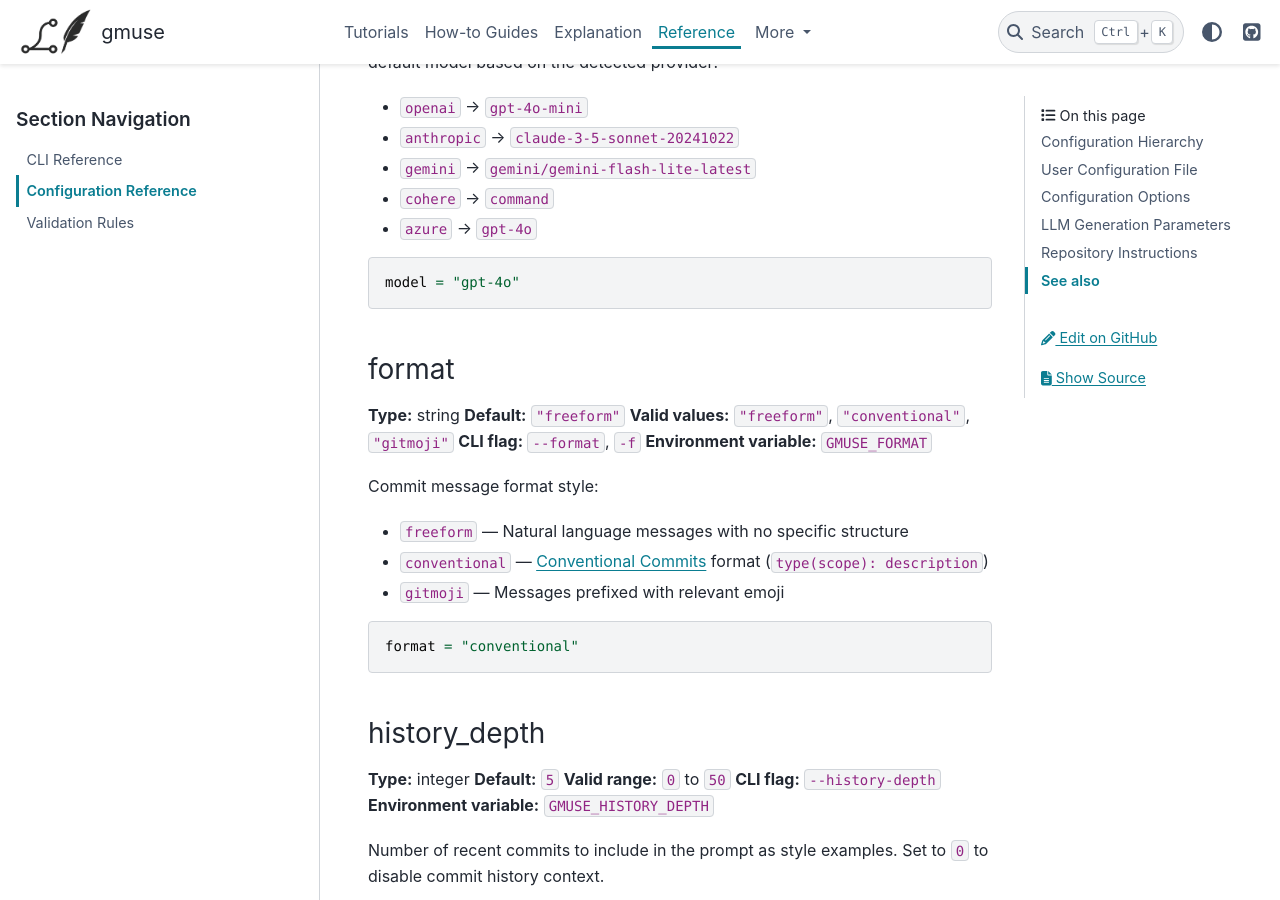
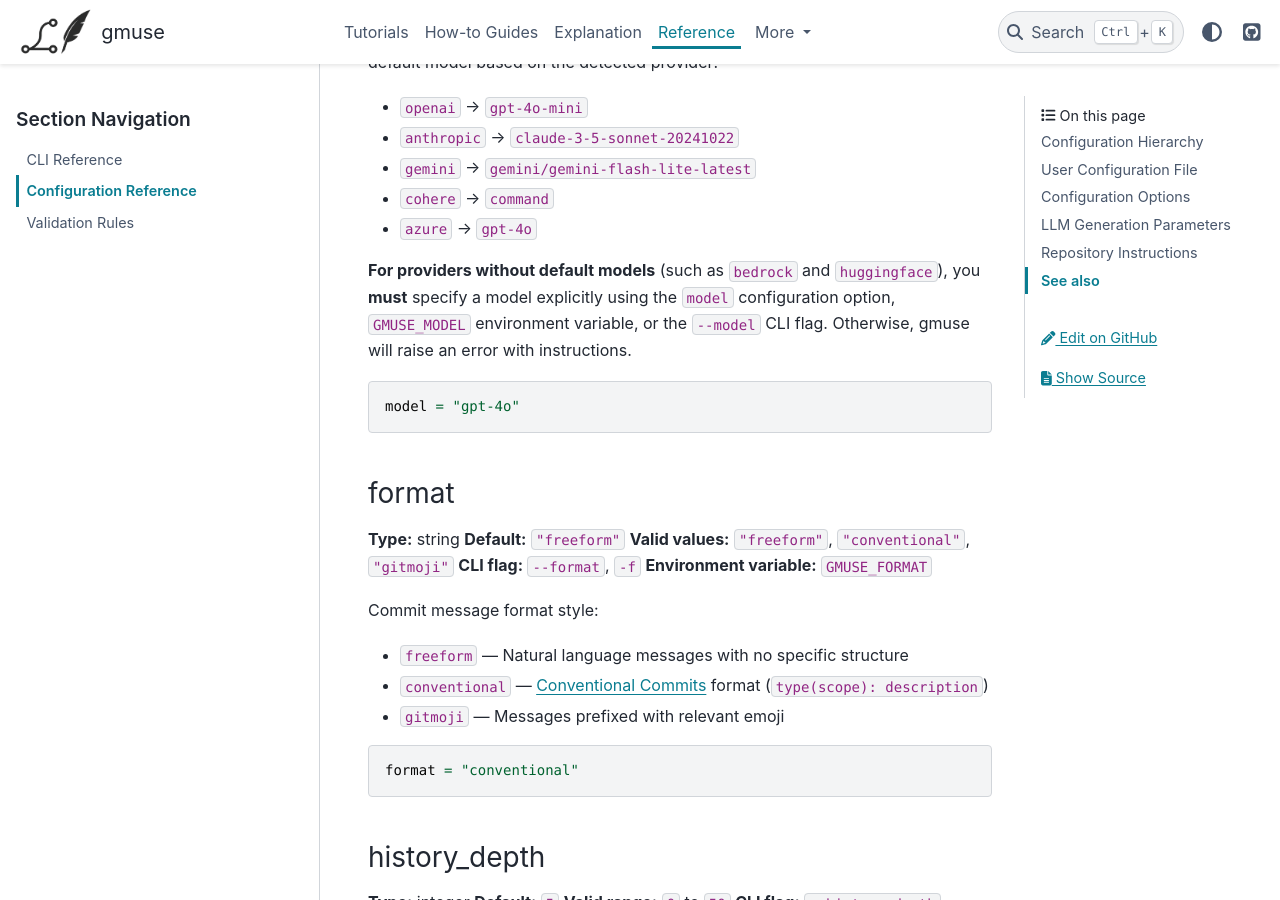
Before and after one commit to rvforest/gmuse, a Sphinx documentation site: the page built from docs/source/reference/configuration.md, in a window 1280 px wide and 900 px high, scrolled down 2064 px. Built offline with Sphinx 7.4.7 and the PyData theme 0.15.4, drawn with Linux system fonts in a browser that asks for light colours; pages that are not in the unit, such as notebooks, are missing from menus.

Commit message:
docs: Update reference index for providers without default models
Add documentation clarifying that providers without default models (bedrock, huggingface) must have model explicitly specified

Co-authored-by: rvforest <67814666+rvforest@users.noreply.github.com>

````diff
--- a/docs/source/reference/configuration.md
+++ b/docs/source/reference/configuration.md
@@ -72,6 +72,8 @@ LLM model identifier to use for generation. If not specified, gmuse selects a de
 - `gemini` → `gemini/gemini-flash-lite-latest`
 - `cohere` → `command`
 - `azure` → `gpt-4o`
+
+**For providers without default models** (such as `bedrock` and `huggingface`), you **must** specify a model explicitly using the `model` configuration option, `GMUSE_MODEL` environment variable, or the `--model` CLI flag. Otherwise, gmuse will raise an error with instructions.
 
 ```toml
 model = "gpt-4o"
````
